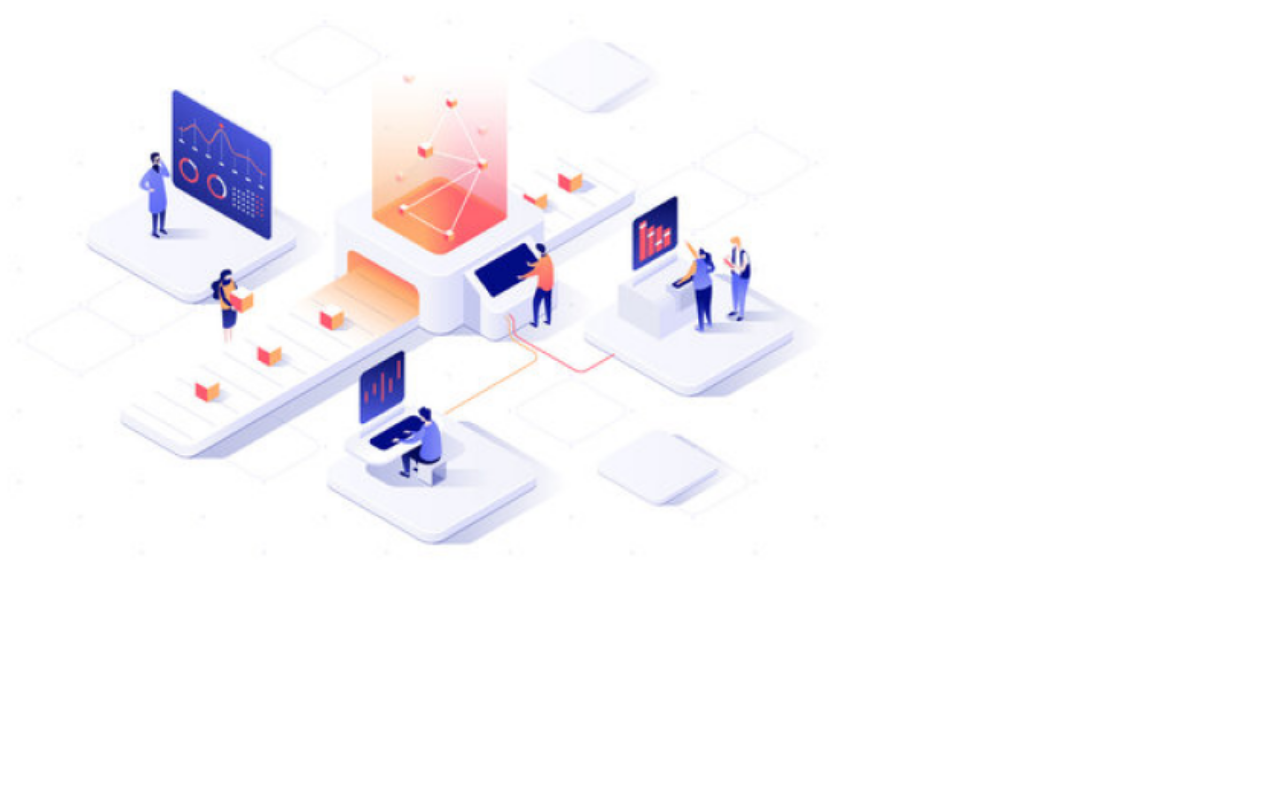
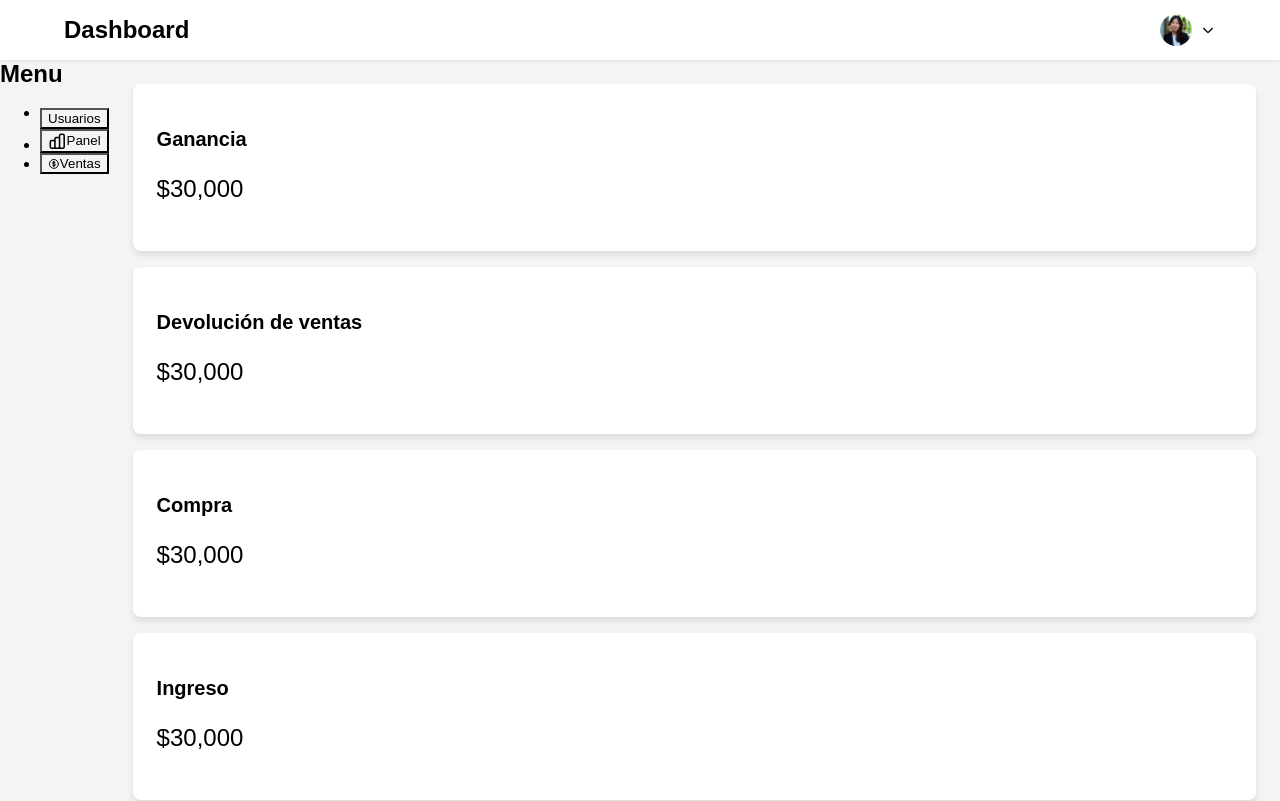
Before and after one commit to 02loveslollipop/SICCA-FORK, a React (Vite) app in the folder SICCA_Front/: page / in a window 1280 px wide. Shown: the top 801 px of the page. Built offline with nearby package versions, Linux system fonts and the light colour scheme.

Commit message:
Cambio rutas

```diff
--- a/SICCA_Front/src/App.jsx
+++ b/SICCA_Front/src/App.jsx
@@ -14,9 +14,10 @@ function App() {
         <header className='App-header'>
           <Routes>
             {/* LoginPage */}
-            <Route path="/" element={< FacturaPopUp/>} />
+            <Route path="/" element={< LoginPage/>} />
             <Route path="/register" element={<RegistrerPage />} />
             <Route path="/dashboard" element={<Dashboard />} />
+            <Route path="/factura" element={<FacturaPopUp />} />
           </Routes>
         </header>
       </div>
--- a/SICCA_Front/src/components/Sales.jsx
+++ b/SICCA_Front/src/components/Sales.jsx
@@ -24,6 +24,16 @@ export default function Sales() {
         </div>
       </div>
 
+      {/* Grafica de productos mas vendidos*/}
+      <div className="dashboard-card mb-6">
+        <h3 className="dashboard-subtitle" style={{ color: 'black' }}>Productos Más Vendidos</h3>
+        {/* Aquí va la gráfica circular */}
+        <div className="h-64 bg-gray-200 flex items-center justify-center">
+          <p>Gráfica Circular de Productos Más Vendidos</p>
+        </div>
+      </div>
+
     </div>
+
   )
 }
--- a/SICCA_Front/src/main.jsx
+++ b/SICCA_Front/src/main.jsx
@@ -1,12 +1,13 @@
 import { StrictMode } from 'react'
 import { createRoot } from 'react-dom/client'
-import App from './App.jsx'
+//import App from './App.jsx'
+import Dashboard from './pages/DashboardAdmin.jsx'
 //import './index.css'
 //import DashboardAdmin from './pages/DashboardAdmin.jsx'
 
 
 createRoot(document.getElementById('root')).render(
   <StrictMode>
-    <App />
+    <Dashboard />
   </StrictMode>,
 )
--- a/SICCA_Front/src/pages/DashboardAdmin.jsx
+++ b/SICCA_Front/src/pages/DashboardAdmin.jsx
@@ -5,7 +5,7 @@ import Panel from '../components/Panel'
 import Sales from '../components/Sales'
 import ProfileMenu from '../components/ProfileMenu'
 import Imagen from '../assets/Perfil.jpeg'
-// import '../styles/DashboardAdmin.css'
+import '../styles/DashboardAdmin.css'
 
 export default function Dashboard() {
   const [currentPage, setCurrentPage] = useState('panel')
```
